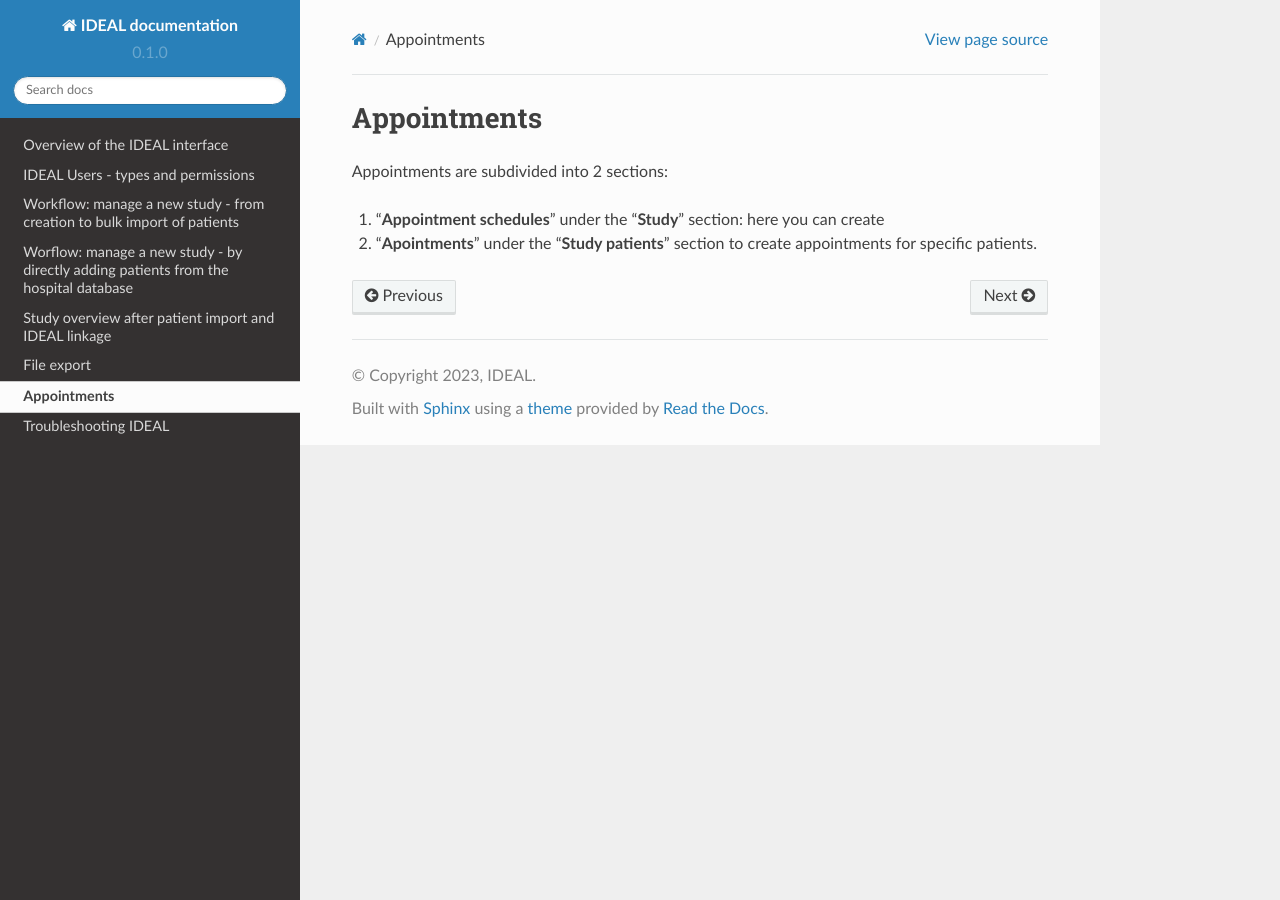
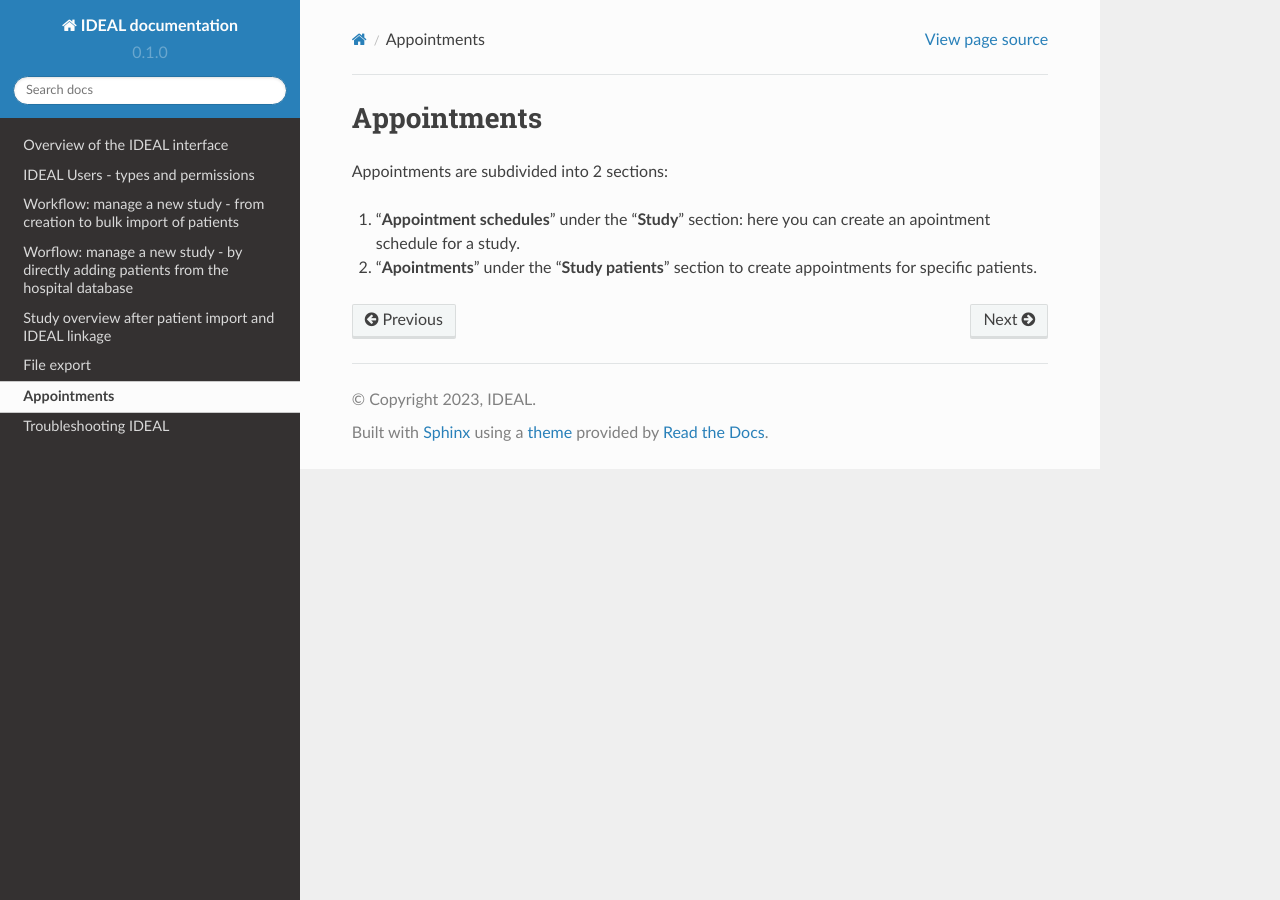
Before and after one commit to Nynuphar/IDEAL-doc, a Sphinx documentation site: the page built from docs/source/appointments.rst, in a window 1280 px wide. Built offline with Sphinx 7.4.7 and the Read the Docs theme 2.0.0, drawn with Linux system fonts in a browser that asks for light colours.

Commit message:
Update appointments.rst

```diff
--- a/docs/source/appointments.rst
+++ b/docs/source/appointments.rst
@@ -3,5 +3,5 @@ Appointments
 
 Appointments are subdivided into 2 sections:
 
-#. "**Appointment schedules**" under the "**Study**" section: here you can create
+#. "**Appointment schedules**" under the "**Study**" section: here you can create an apointment schedule for a study.
 #. "**Apointments**" under the "**Study patients**" section to create appointments for specific patients.
```
